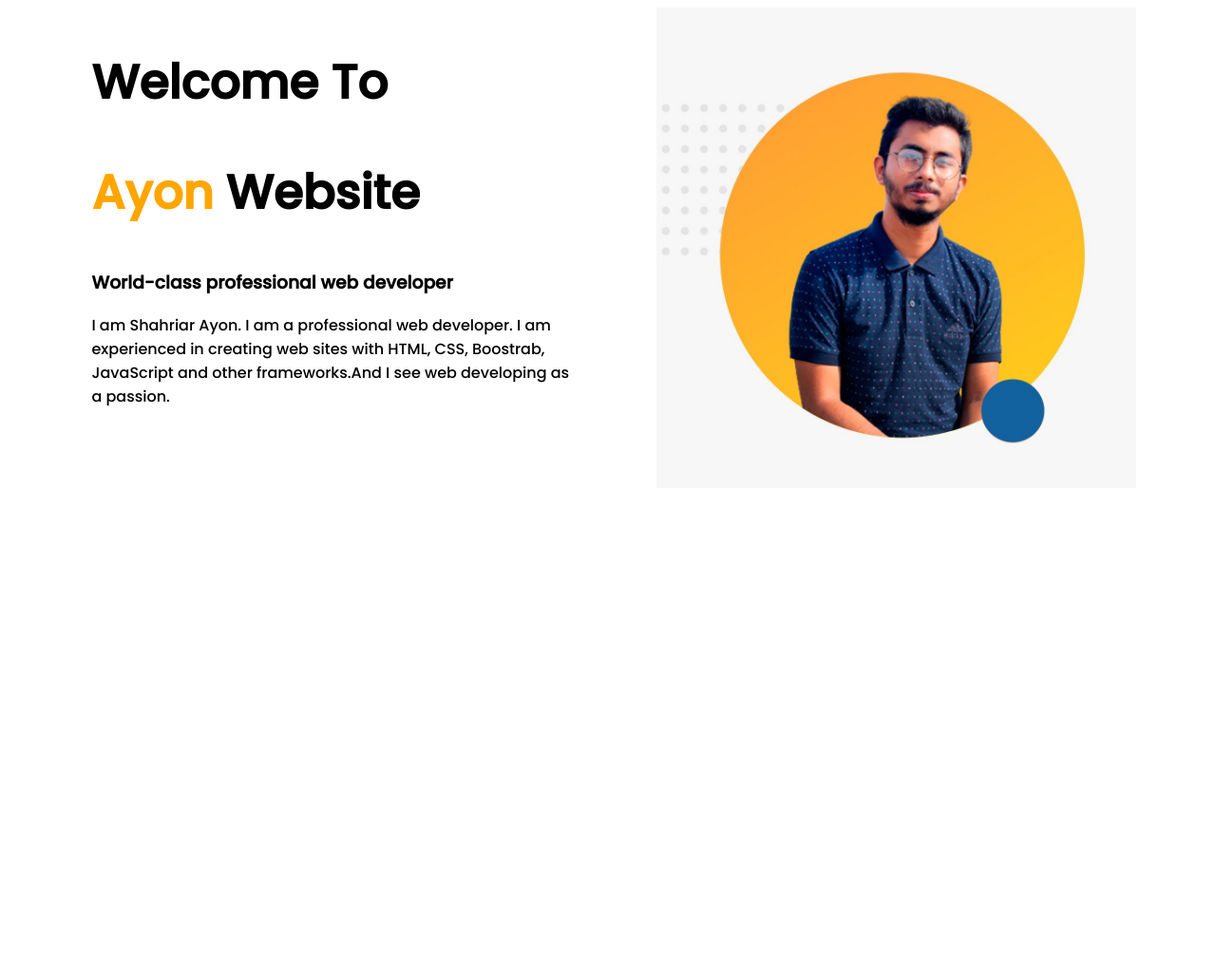
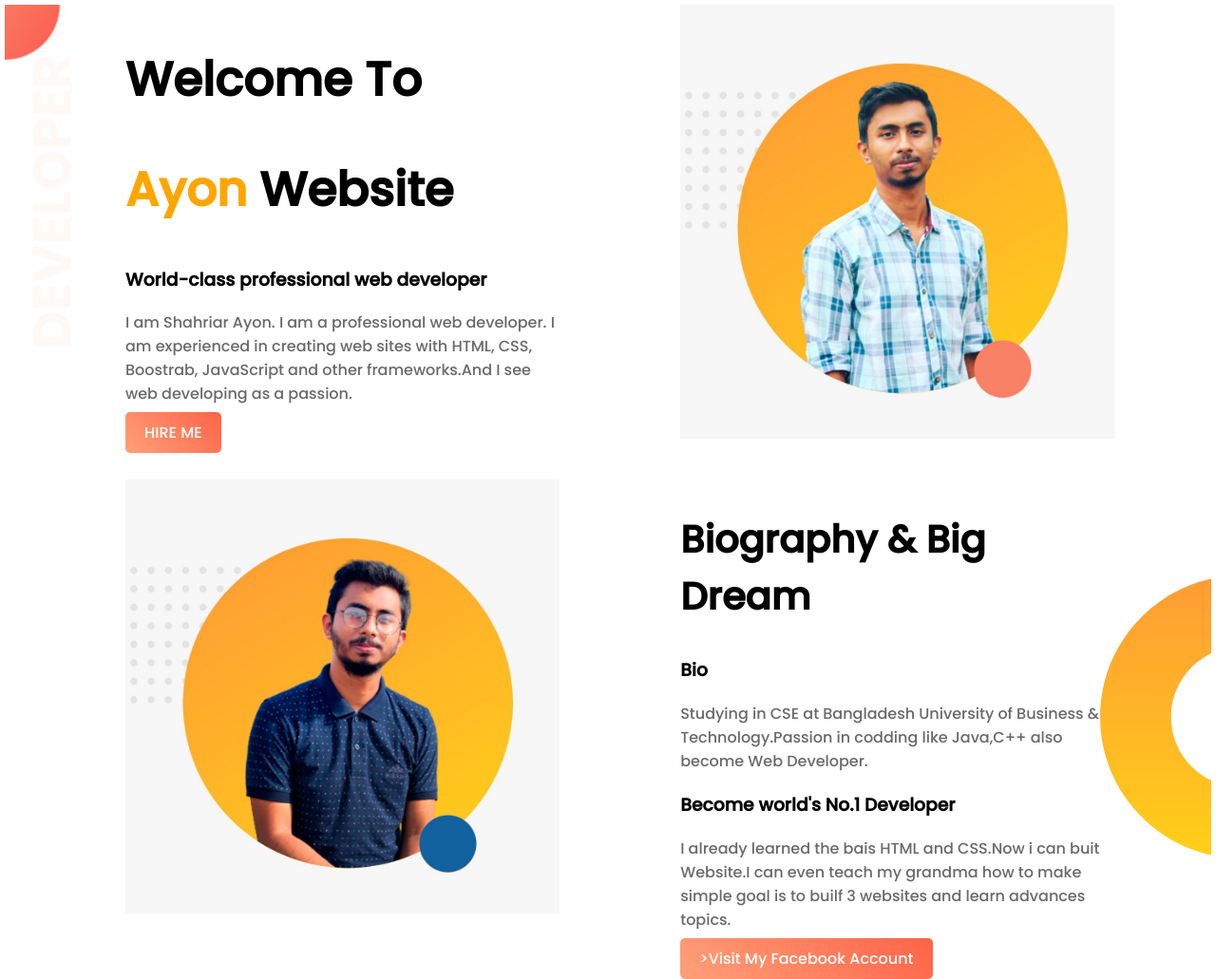
Before and after one commit to mdShariarRahmanOion/ayon, a plain HTML site: page index.html in a window 1280 px wide. Shown: the whole page at 95% size. Before the commit the page ends 800 px from the top, so only its background shows below. Drawn offline with Linux system fonts and the light colour scheme.

Commit message:
add to another  part

```diff
--- a/index.html
+++ b/index.html
@@ -9,16 +9,32 @@
         <link rel="stylesheet" href="style.css">
     </head>
             <body>
-                <section>
+                <section class="top-banner">
                             <div class="half-width">
                                 <h1>Welcome  To</h1>
                         <h1><span class="name-highlight">Ayon</span> Website</h1>
                         <h3>World-class professional web developer</h3>
                         <p>I am Shahriar Ayon. I am a professional web developer. I am experienced in creating web sites with HTML, CSS, Boostrab, JavaScript and other frameworks.And I see web developing as a passion.</p>
+                        <a class="link-button" target="blank" href="https://www.facebook.com/shariare.oion">HIRE ME</a>
                             </div>
+                            <div class="half-width">
+                                <img src="images/oion1.jpeg" alt="">
+                            </div>
+            </section>
+            <section class="biography-dream">
                 <div class="half-width">
                     <img src="images/oion2.jpeg" alt="">
                 </div>
+                <div class="half-width">
+                    <h2>Biography & Big Dream</h2>
+                    <h3>Bio</h3>
+                    <p>Studying in CSE at Bangladesh University of Business & Technology.Passion in codding like Java,C++ also become Web Developer.</p>
+                    <h3>Become world's No.1 Developer</h3>
+                    <p>I already learned the bais HTML and CSS.Now i can buit Website.I can even teach my grandma how to make simple goal is to builf 3 websites and learn advances topics.</p>
+                    <a class="link-button" target="blank" href="https://www.facebook.com/shariare.oion">>Visit My Facebook Account</a>
+                </div>
+
             </section>
+
     </body>
 </html>
--- a/style.css
+++ b/style.css
@@ -1,18 +1,47 @@
 body{
     font-family: 'Poppins', sans-serif;
+    margin: 5px;
 }
 h1{
     font-size: 50px;
 }
+h2{
+    font-size: 40px;
+}
+p{
+    color: dimgray;
+}
 .name-highlight{
     color:orange;
 }
+.biography-dream{
+    background-image: url("images/dream-bg.png");
+    background-repeat: no-repeat;
+    background-position: right;
+}
 .half-width{
-    width: 40%;
+    width: 36%;
     float: left;
     margin-left: 5%;
-    padding-left: 2%;
+    padding-left: 5%;
 }
 .half-width img{
     width: 100%;
 }
+.top-banner{
+
+    background-image: url("images/top-banner.png");
+
+}
+section{
+    height: 500px;
+
+}
+.link-button{
+    text-decoration: none;
+    background-image: linear-gradient(45deg,lightSalmon, tomato);
+    padding:10px 20px ;
+    border-radius: 5px;
+    color: white;
+    font-weight: 700px;
+}
```
Lines whose indentation alone changed are shown as unchanged.
